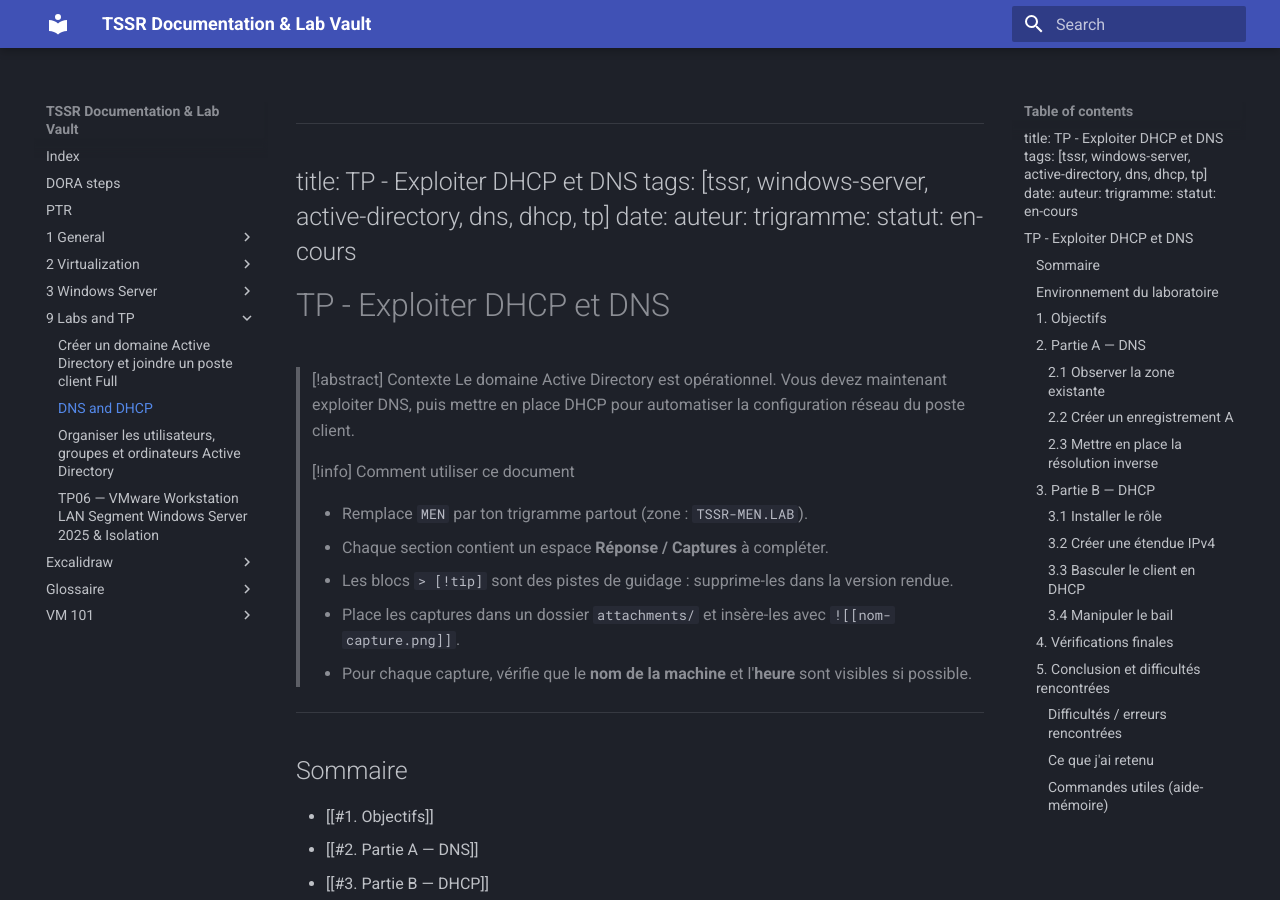
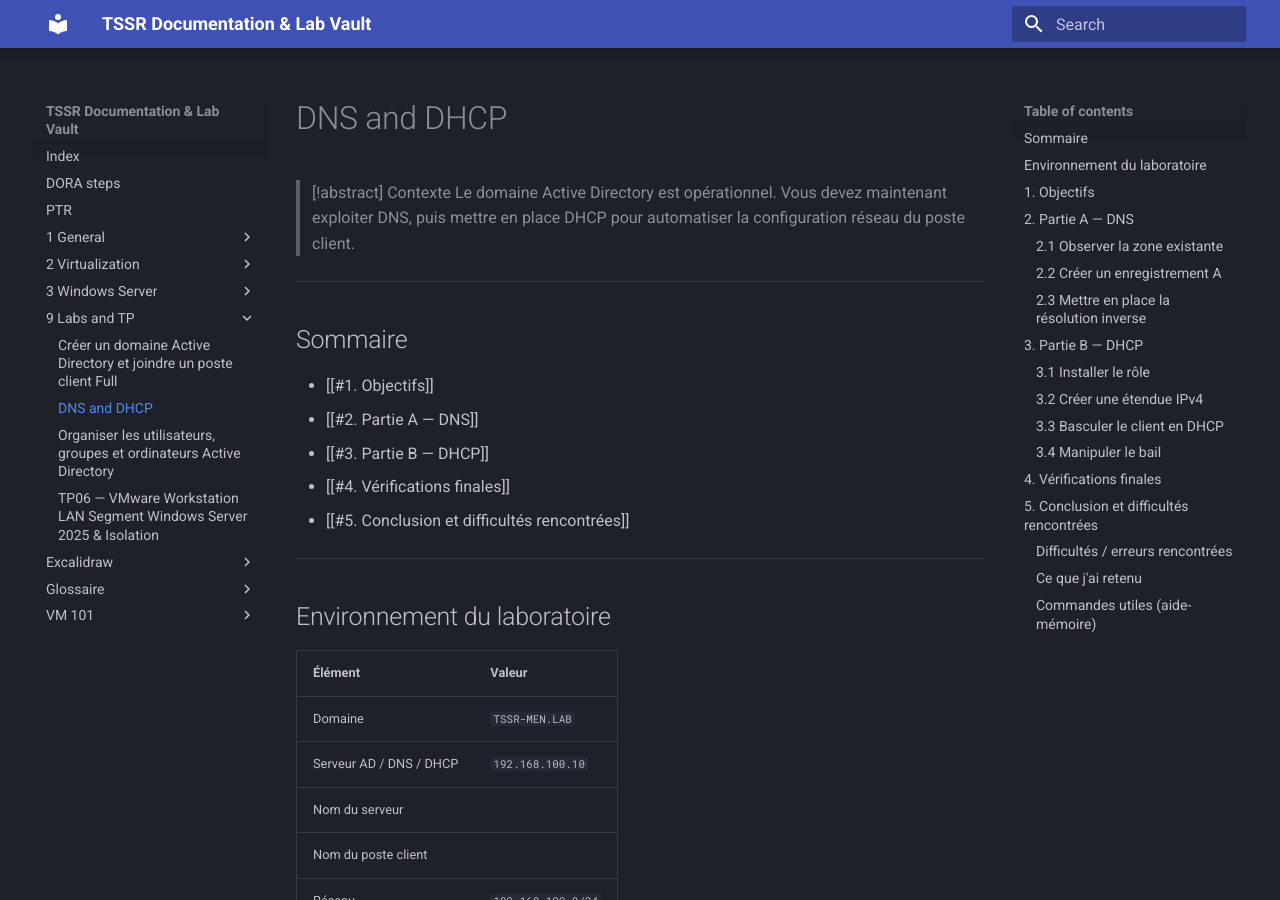
Before and after one commit to Natalshadow/TSSR_Doc, an MkDocs documentation site: the page built from docs/9-Labs and TP/DNS and DHCP.md, in a window 1280 px wide and 900 px high. Built offline with MkDocs 1.6.1 and Material for MkDocs 9.7.7, drawn with Linux system fonts in a browser that asks for light colours.

Commit message:
vault backup: 2026-10-07 11:23:17

```diff
--- a/docs/9-Labs and TP/DNS and DHCP.md
+++ b/docs/9-Labs and TP/DNS and DHCP.md
@@ -1,18 +1,7 @@
----
 
-## title: TP - Exploiter DHCP et DNS tags: [tssr, windows-server, active-directory, dns, dhcp, tp] date: auteur: trigramme: statut: en-cours
+> [!abstract] Contexte
+> Le domaine Active Directory est opérationnel. Vous devez maintenant exploiter DNS, puis mettre en place DHCP pour automatiser la configuration réseau du poste client.
 
-# TP - Exploiter DHCP et DNS
-
-> [!abstract] Contexte Le domaine Active Directory est opérationnel. Vous devez maintenant exploiter DNS, puis mettre en place DHCP pour automatiser la configuration réseau du poste client.
-
-> [!info] Comment utiliser ce document
->
-> - Remplace `MEN` par ton trigramme partout (zone : `TSSR-MEN.LAB`).
-> - Chaque section contient un espace **Réponse / Captures** à compléter.
-> - Les blocs `> [!tip]` sont des pistes de guidage : supprime-les dans la version rendue.
-> - Place les captures dans un dossier `attachments/` et insère-les avec `![[nom-capture.png]]`.
-> - Pour chaque capture, vérifie que le **nom de la machine** et l'**heure** sont visibles si possible.
 
 ---
 
```
Also changed, not shown: docs/.obsidian/workspace.json.
